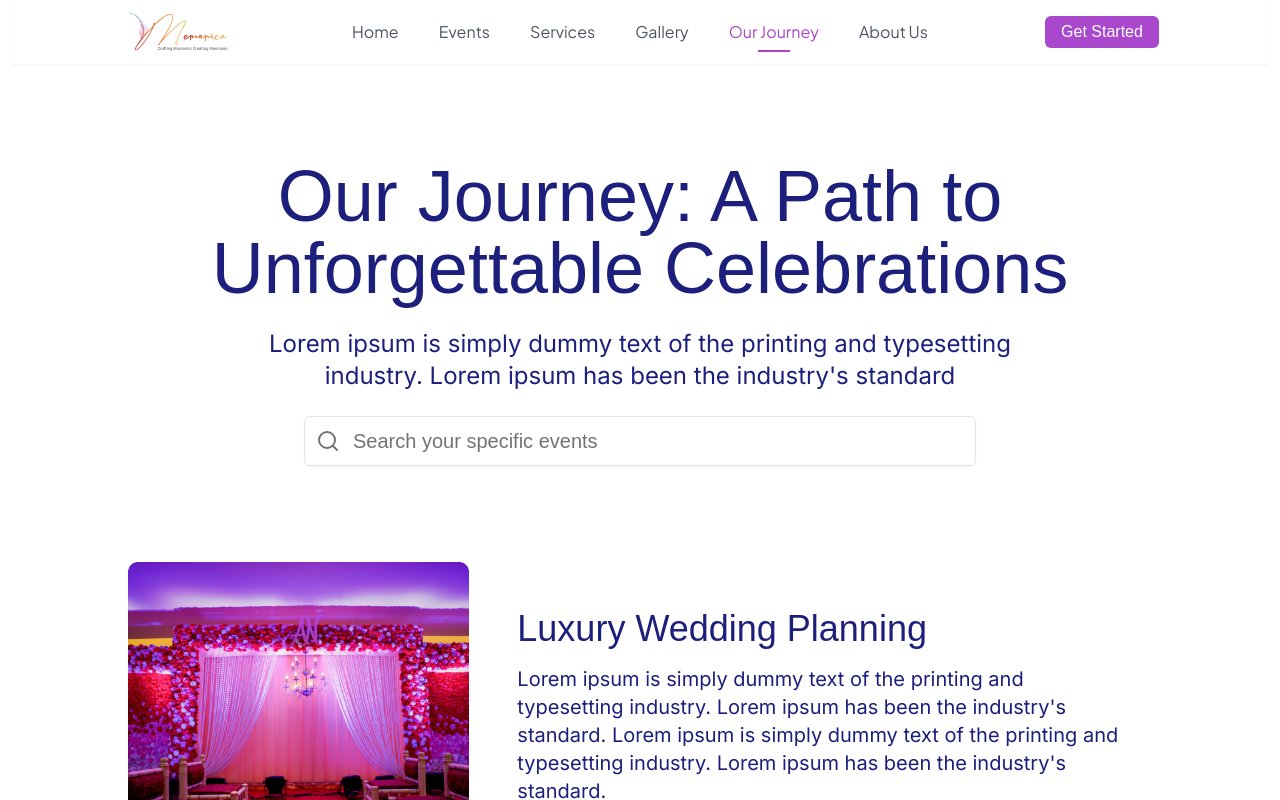
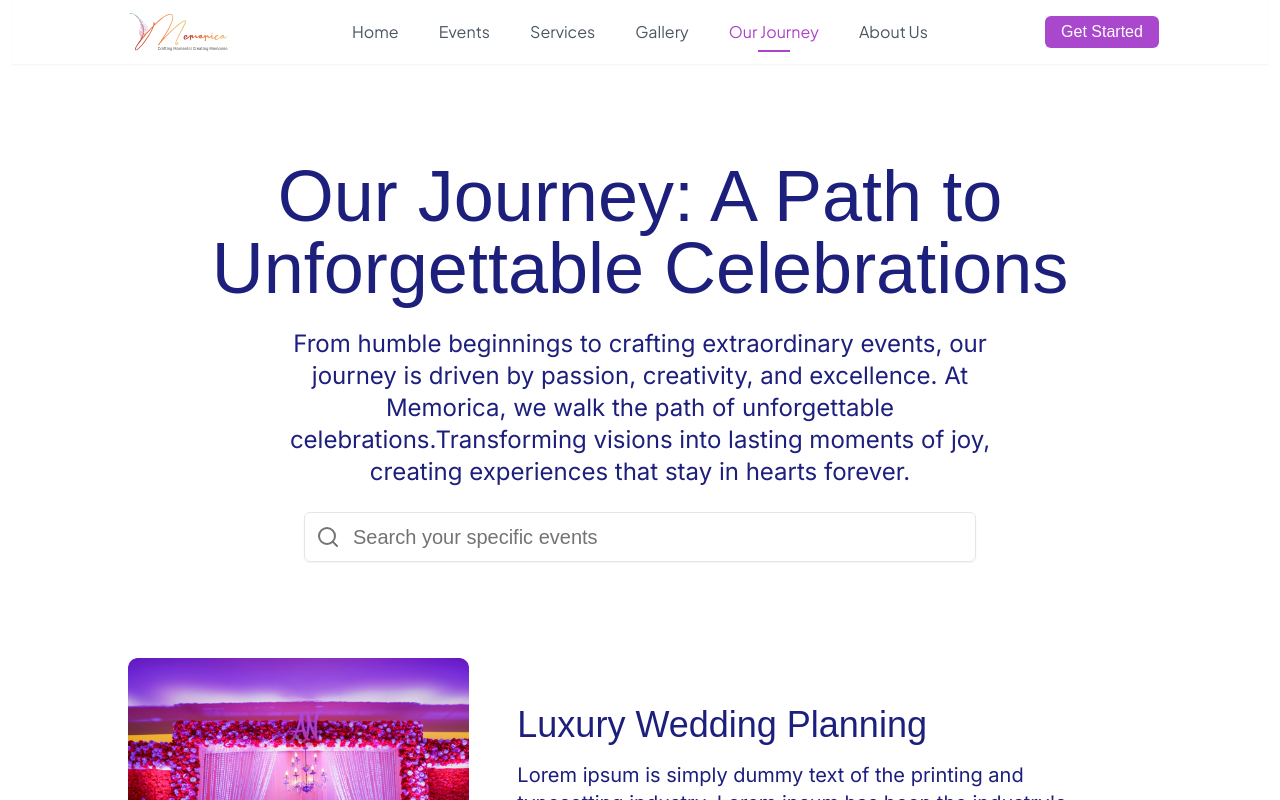
Before and after one commit to KRShanto/memorica, a Next.js app: page /journey in a window 1280 px wide. Shown: the top 800 px of the page. Built offline with nearby package versions, Linux system fonts and the light colour scheme; a web font is replaced by a local one.

Commit message:
feat: enhance copywriting for OurJourney and IntroText components

```diff
--- a/src/app/journey/page.tsx
+++ b/src/app/journey/page.tsx
@@ -88,8 +88,11 @@ export default function OurJourney() {
           <span className="block">Unforgettable Celebrations</span>
         </h1>
         <p className="font-inter max-w-3xl mx-auto text-lg lg:text-xl xl:text-2xl text-[#1D1F7C]">
-          Lorem ipsum is simply dummy text of the printing and typesetting
-          industry. Lorem ipsum has been the industry&apos;s standard
+          From humble beginnings to crafting extraordinary events, our journey
+          is driven by passion, creativity, and excellence. At Memorica, we walk
+          the path of unforgettable celebrations.Transforming visions into
+          lasting moments of joy, creating experiences that stay in hearts
+          forever.
         </p>
         <div className="relative max-w-2xl mx-auto">
           <Search className="absolute left-3 top-1/2 -translate-y-1/2 text-muted-foreground h-5 w-5 lg:h-6 lg:w-6" />
--- a/src/components/about/IntroText.tsx
+++ b/src/components/about/IntroText.tsx
@@ -1,10 +1,9 @@
 export default function IntroText() {
   return (
     <p className="text-center text-sm text-muted-foreground max-w-2xl mx-auto">
-      Lorem ipsum dolor sit amet, consectetur adipiscing elit. Sed do eiusmod
-      tempor incididunt ut labore et dolore magna aliqua. Ut enim ad minim
-      veniam, quis nostrud exercitation ullamco laboris nisi ut aliquip ex ea
-      commodo consequat.
+      To redefine event experiences by crafting unforgettable moments filled
+      with creativity, elegance, and precision. At Memorica, we aspire to make
+      every celebration a masterpiece that leaves a lasting impression.
     </p>
   );
 }
```
